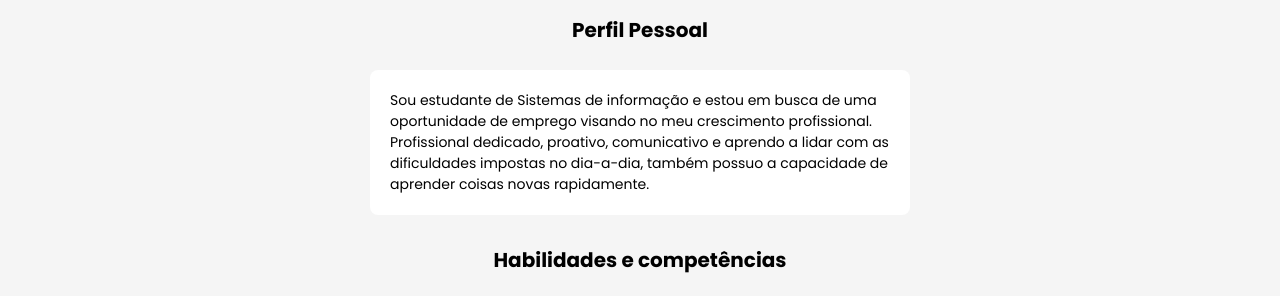
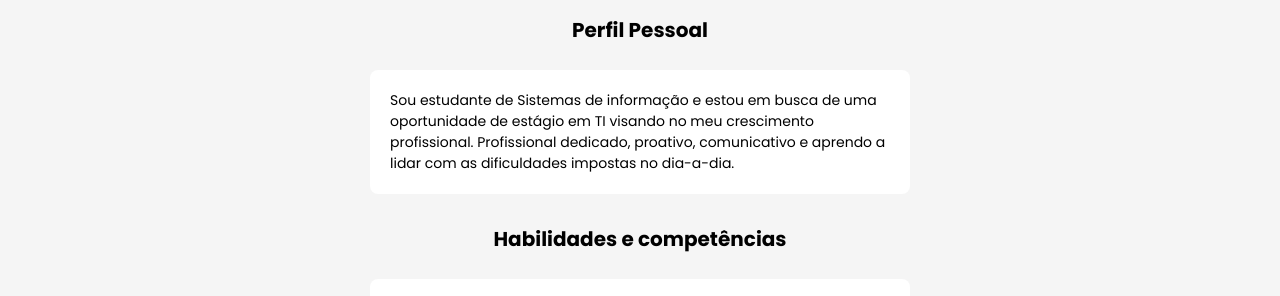
Before and after one commit to GuiihSts/MyProfile, a plain HTML site: page index.html in a window 1280 px wide. Shown: the part 488-784 px from the top of the page. Drawn offline with Linux system fonts and the light colour scheme.

Commit message:
Update index.html

```diff
--- a/index.html
+++ b/index.html
@@ -51,9 +51,9 @@
                     </div>
                     <div class="card">
                         <p>
-                            Sou estudante de Sistemas de informação e estou em busca de uma oportunidade de emprego visando no meu crescimento profissional.  Profissional dedicado, proativo, comunicativo e aprendo a
-                            lidar com as dificuldades impostas no dia-a-dia, também possuo a capacidade de
-                            aprender coisas novas rapidamente.
+                            Sou estudante de Sistemas de informação e estou em busca de uma oportunidade de estágio em TI visando no meu crescimento profissional.
+                            Profissional dedicado, proativo, comunicativo e aprendo a
+                            lidar com as dificuldades impostas no dia-a-dia.
                         </p>
                     </div>
                 </div>
```
